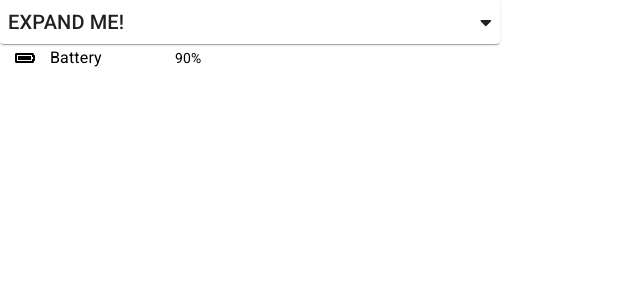
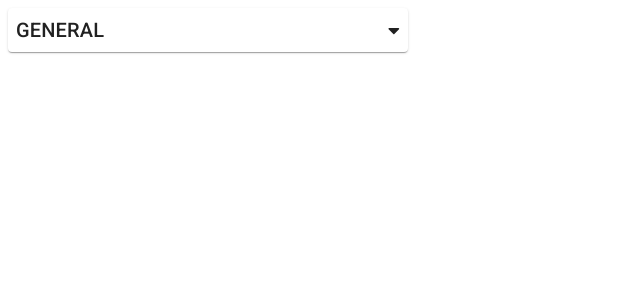
Before and after one commit to SebastianLiando/amr-web-gui-schaeffler, a React (Create React App) app in the folder amr-web-app/: page / in a window 1280 px wide. Shown: the top 300 px of the page, without its empty margins (0-640 px from the left). Built offline with nearby package versions, Linux system fonts and the light colour scheme.

Commit message:
Add general health state component

```diff
--- a/amr-web-app/src/App.css
+++ /dev/null
@@ -1,38 +0,0 @@
-.App {
-  text-align: center;
-}
-
-.App-logo {
-  height: 40vmin;
-  pointer-events: none;
-}
-
-@media (prefers-reduced-motion: no-preference) {
-  .App-logo {
-    animation: App-logo-spin infinite 20s linear;
-  }
-}
-
-.App-header {
-  background-color: #282c34;
-  min-height: 100vh;
-  display: flex;
-  flex-direction: column;
-  align-items: center;
-  justify-content: center;
-  font-size: calc(10px + 2vmin);
-  color: white;
-}
-
-.App-link {
-  color: #61dafb;
-}
-
-@keyframes App-logo-spin {
-  from {
-    transform: rotate(0deg);
-  }
-  to {
-    transform: rotate(360deg);
-  }
-}
--- a/amr-web-app/src/App.js
+++ b/amr-web-app/src/App.js
@@ -1,44 +1,33 @@
-import { Box, makeStyles, Typography } from '@material-ui/core'
+import { Box, makeStyles } from '@material-ui/core'
 import React, { useState } from 'react'
-import './App.css'
 
-import Expandable from './components/expandable/expandable'
-import SimpleListTile from './components/list-item/simple-list-tile/simple-list-tile'
-
-import { faBatteryFull } from '@fortawesome/free-solid-svg-icons'
+import GeneralHealthState from './components/health-state/general-health-state/general-health-state'
 
 const useStyles = makeStyles({
-  box: {
-    width: '300px',
+  app: {
+    textAlign: 'center',
+    width: '100%',
   },
 })
 
 const app = () => {
   const classes = useStyles()
+
   const [expanded, setExpanded] = useState(false)
 
   return (
-    <div className="App">
-      <Expandable
-        width="500px"
-        height="auto"
-        title="Expand Me!"
+    <Box className={classes.app}>
+      <GeneralHealthState
         expanded={expanded}
         onExpand={() => setExpanded(!expanded)}
-      >
-        <Typography>
-          This is a very long description sentence. This is a very long
-          description sentence. This is a very long description sentence. This
-          is a very long description sentence. This is a very long description
-          sentence. This is a very long description sentence. This is a very
-          long description sentence.
-        </Typography>
-      </Expandable>
-
-      <Box className={classes.box}>
-        <SimpleListTile icon={faBatteryFull} title="Battery" value="90%" />
-      </Box>
-    </div>
+        width="400px"
+        data={{
+          battery: 95.293847,
+          temperature: 37.49873,
+          distance: 54.12385,
+        }}
+      />
+    </Box>
   )
 }
 
--- /dev/null
+++ b/amr-web-app/src/components/health-state/general-health-state/general-health-state.js
@@ -0,0 +1,50 @@
+import React from 'react'
+
+import Expandable from '../../expandable/expandable'
+import SimpleListTile from '../../list-item/simple-list-tile/simple-list-tile'
+
+import {
+  faBatteryFull,
+  faThermometerThreeQuarters,
+  faRoute,
+} from '@fortawesome/free-solid-svg-icons'
+
+/*
+    data = {
+        battery: 54.4123, in percentage
+        temperature: 25.531323, in Celcius
+        distance: 10.2315, in meter
+    }
+
+*/
+
+const generalHealthState = ({ expanded, onExpand, width, data }) => {
+  return (
+    <Expandable
+      title="General"
+      expanded={expanded}
+      onExpand={onExpand}
+      width={width}
+    >
+      <SimpleListTile
+        icon={faBatteryFull}
+        title="Battery"
+        value={`${data['battery'].toFixed(2)}%`}
+      />
+
+      <SimpleListTile
+        icon={faThermometerThreeQuarters}
+        title="Temperature"
+        value={`${data['temperature'].toFixed(2)}℃`}
+      />
+
+      <SimpleListTile
+        icon={faRoute}
+        title="Distance Travelled"
+        value={`${data['distance'].toFixed(2)} m`}
+      />
+    </Expandable>
+  )
+}
+
+export default generalHealthState
--- a/amr-web-app/src/index.css
+++ /dev/null
@@ -1,13 +0,0 @@
-body {
-  margin: 0;
-  font-family: -apple-system, BlinkMacSystemFont, 'Segoe UI', 'Roboto', 'Oxygen',
-    'Ubuntu', 'Cantarell', 'Fira Sans', 'Droid Sans', 'Helvetica Neue',
-    sans-serif;
-  -webkit-font-smoothing: antialiased;
-  -moz-osx-font-smoothing: grayscale;
-}
-
-code {
-  font-family: source-code-pro, Menlo, Monaco, Consolas, 'Courier New',
-    monospace;
-}
--- a/amr-web-app/src/index.js
+++ b/amr-web-app/src/index.js
@@ -1,6 +1,6 @@
 import React from 'react';
 import ReactDOM from 'react-dom';
-import './index.css';
+// import './index.css';
 import App from './App';
 import reportWebVitals from './reportWebVitals';
 
```
Also changed, not shown: 1 other file (tests, documents, lock files or other folders).
